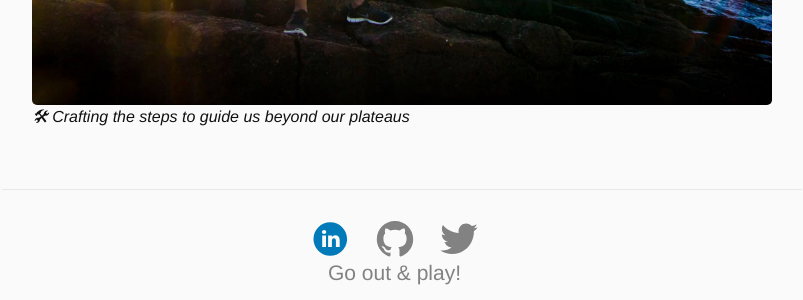
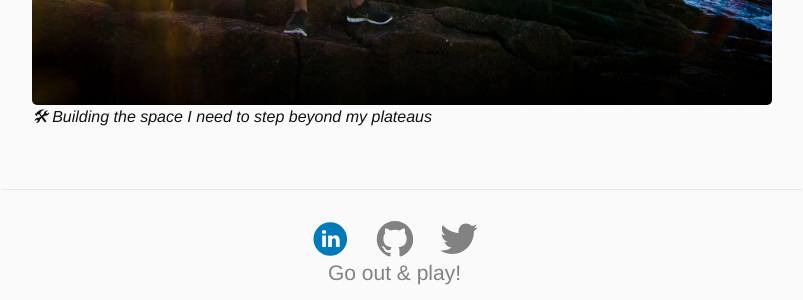
Before and after one commit to reinhardt021/reinhardt021.github.io, a Jekyll site: the page built from index.html, in a window 1280 px wide. Shown: the part 1283-1583 px from the top of the page, without its empty margins (238-1041 px from the left). Built offline with Jekyll 4.4.1, drawn with Linux system fonts in a browser that asks for light colours.

Commit message:
fixing some wording

```diff
--- a/index.html
+++ b/index.html
@@ -20,5 +20,5 @@ layout: default
     </ul>
 
     <img id="adventure" src="{{ site.url }}/assets/self-reflection.jpg"/>
-    <em>🛠 Crafting the steps to guide us beyond our plateaus</em>
+    <em>🛠 Building the space I need to step beyond my plateaus</em>
 </div>
```
Also changed, not shown: about.md (+1 -1 lines).
